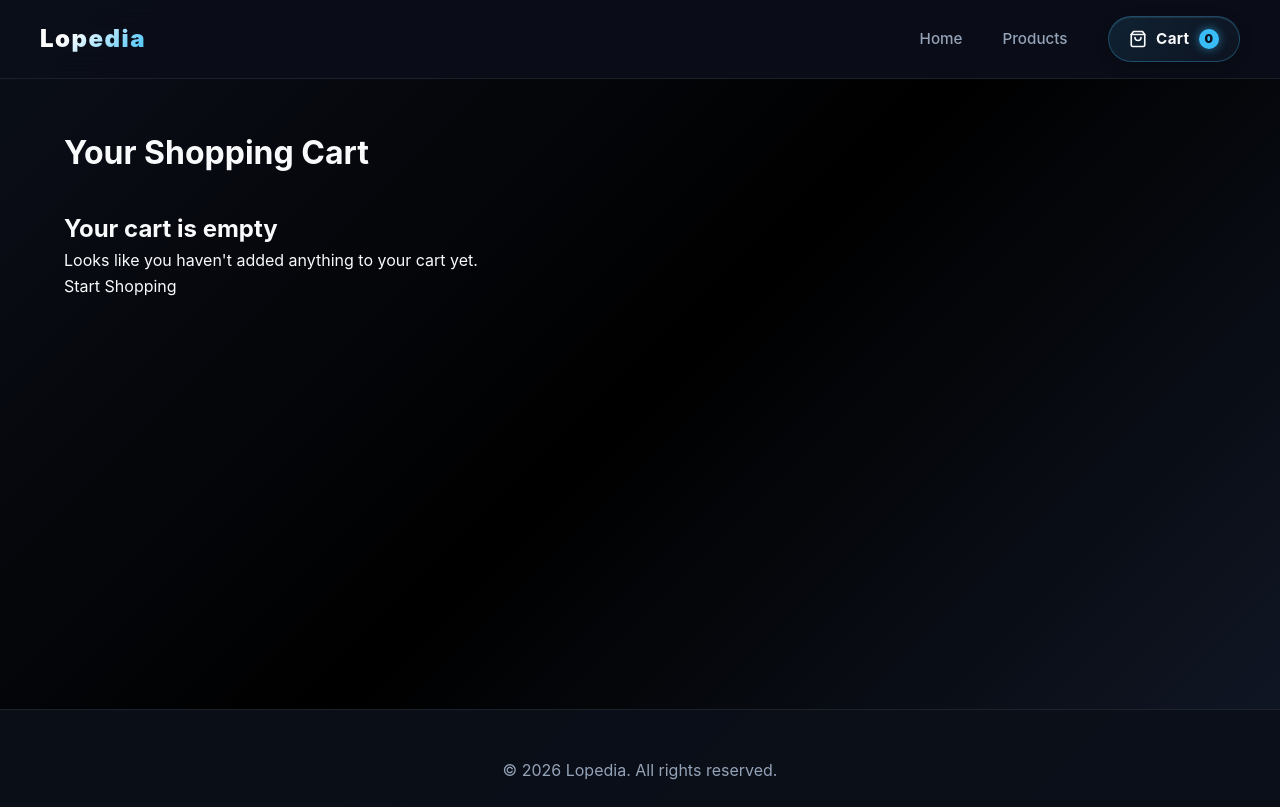
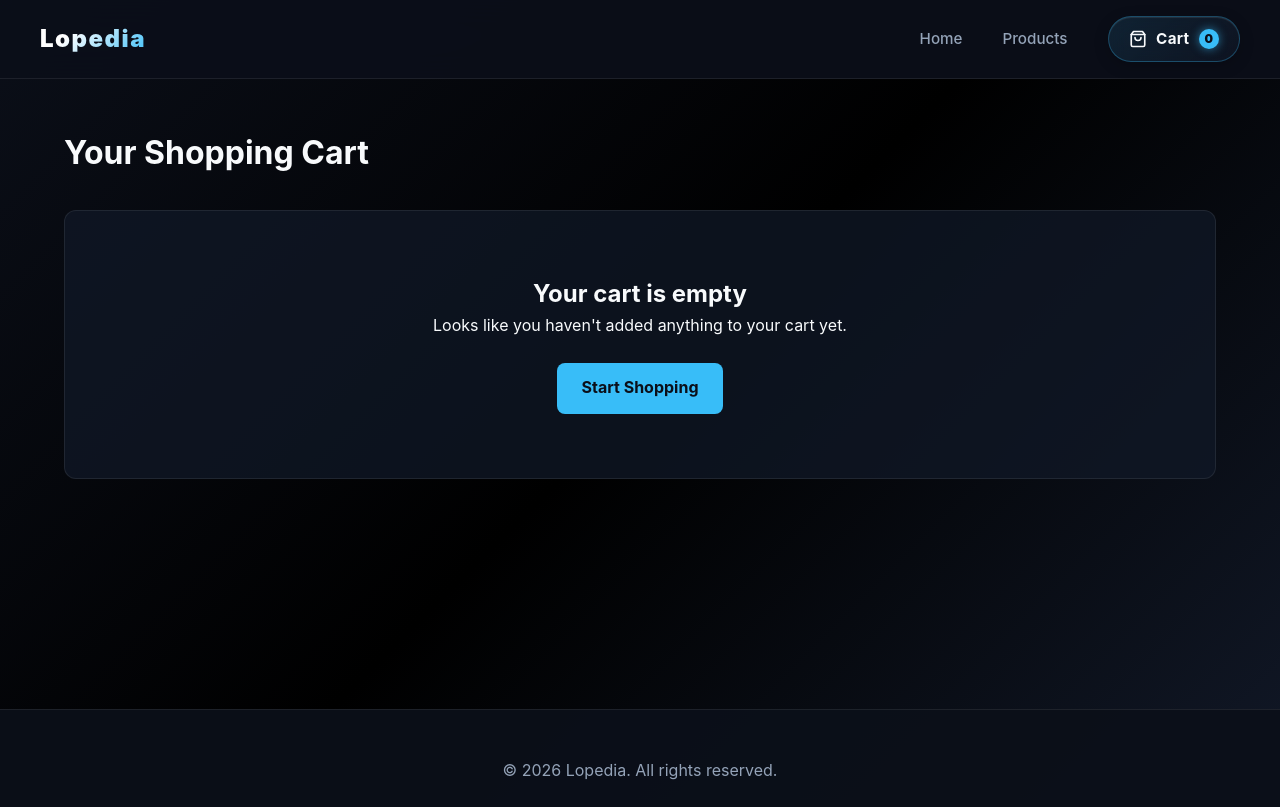
Before and after one commit to demetre-12/Finaluri, a React (Vite) app: page /cart in a window 1280 px wide. Built offline with nearby package versions, Linux system fonts and the light colour scheme.

Commit message:
teleponze cartpages gaworeba

```diff
--- a/src/index.css
+++ b/src/index.css
@@ -55,6 +55,7 @@ ul {
   padding: 2.5rem 1.5rem;
 }
 
+/* ================= HEADER ================= */
 .header {
   position: sticky;
   top: 0;
@@ -176,12 +177,6 @@ ul {
   color: #ffffff;
 }
 
-.cart-btn-trigger:active,
-.cart-link:active {
-  transform: translateY(0);
-  box-shadow: 0 0 10px rgba(56, 189, 248, 0.3);
-}
-
 .cart-badge {
   background: var(--accent-blue);
   color: #0b0f19;
@@ -205,46 +200,7 @@ ul {
   color: #0b0f19;
 }
 
-@media (max-width: 768px) {
-  .header-container {
-    padding: 1rem 1.5rem;
-  }
-
-  .mobile-menu-btn {
-    display: block;
-  }
-
-  .nav-menu {
-    display: none;
-    flex-direction: column;
-    position: absolute;
-    top: 100%;
-    left: 0;
-    width: 100%;
-    background: rgba(11, 15, 25, 0.98);
-    backdrop-filter: blur(20px);
-    -webkit-backdrop-filter: blur(20px);
-    border-bottom: 1px solid var(--glass-border);
-    padding: 1.5rem;
-    gap: 1.25rem;
-    align-items: flex-start;
-  }
-
-  .nav-menu.open {
-    display: flex;
-  }
-
-  .nav-menu a:not(.cart-link) {
-    font-size: 1.1rem;
-    width: 100%;
-  }
-
-  .cart-link {
-    width: 100%;
-    justify-content: center;
-  }
-}
-
+/* ================= CATALOG & SEARCH ================= */
 .catalog-header-bar {
   display: flex;
   justify-content: space-between;
@@ -287,6 +243,7 @@ ul {
   color: var(--text-main);
 }
 
+/* ================= PRODUCT CARDS & GRID ================= */
 .product-grid {
   display: grid;
   grid-template-columns: repeat(auto-fill, minmax(260px, 1fr));
@@ -337,6 +294,7 @@ ul {
 .product-card:hover .product-image-box img {
   transform: translate(-50%, -50%) scale(1.05);
 }
+
 .product-info {
   margin-top: 1rem;
   flex: 1;
@@ -408,17 +366,12 @@ ul {
 }
 
 @keyframes pulse-glow {
-  0% {
-    opacity: 0.4;
-  }
-  50% {
-    opacity: 0.8;
-  }
-  100% {
-    opacity: 0.4;
-  }
+  0% { opacity: 0.4; }
+  50% { opacity: 0.8; }
+  100% { opacity: 0.4; }
 }
 
+/* ================= PRODUCT DETAIL PAGE ================= */
 .luxury-detail-wrapper {
   max-width: 1200px;
   margin: 1.5rem auto;
@@ -581,6 +534,7 @@ ul {
   box-shadow: 0 6px 25px rgba(56, 189, 248, 0.5);
 }
 
+/* ================= CART PAGE ================= */
 .cart-page-container {
   max-width: 1200px;
   margin: 3rem auto;
@@ -759,6 +713,25 @@ ul {
   background: var(--accent-hover);
 }
 
+.empty-cart-card {
+  background: var(--glass-bg);
+  border: 1px solid var(--glass-border);
+  border-radius: 12px;
+  padding: 4rem 2rem;
+  text-align: center;
+}
+
+.continue-shop-btn {
+  display: inline-block;
+  margin-top: 1.5rem;
+  background: var(--accent-blue);
+  color: #0b0f19;
+  padding: 0.8rem 1.5rem;
+  border-radius: 8px;
+  font-weight: 700;
+}
+
+/* ================= FOOTER ================= */
 .lopedia-footer {
   background: rgba(11, 15, 25, 0.95);
   border-top: 1px solid var(--glass-border);
@@ -768,6 +741,7 @@ ul {
   text-align: center;
 }
 
+/* ================= RESPONSIVE DESIGN (MOBILE & TABLET) ================= */
 @media (max-width: 900px) {
   .catalog-header-bar {
     flex-direction: column;
@@ -792,8 +766,87 @@ ul {
   .luxury-image-showcase {
     height: 320px;
   }
+}
 
+@media (max-width: 768px) {
+  .header-container {
+    padding: 1rem 1.5rem;
+  }
+
+  .mobile-menu-btn {
+    display: block;
+  }
+
+  .nav-menu {
+    display: none;
+    flex-direction: column;
+    position: absolute;
+    top: 100%;
+    left: 0;
+    width: 100%;
+    background: rgba(11, 15, 25, 0.98);
+    backdrop-filter: blur(20px);
+    -webkit-backdrop-filter: blur(20px);
+    border-bottom: 1px solid var(--glass-border);
+    padding: 1.5rem;
+    gap: 1.25rem;
+    align-items: flex-start;
+  }
+
+  .nav-menu.open {
+    display: flex;
+  }
+
+  .nav-menu a:not(.cart-link) {
+    font-size: 1.1rem;
+    width: 100%;
+  }
+
+  .cart-link {
+    width: 100%;
+    justify-content: center;
+  }
+
+  /* Cart Mobile Optimization */
   .cart-layout {
     grid-template-columns: 1fr;
+    gap: 1.5rem;
+  }
+
+  .cart-item-card {
+    flex-direction: column;
+    align-items: flex-start;
+    gap: 1rem;
+    padding: 1rem;
+  }
+
+  .cart-item-img {
+    width: 100%;
+    height: 140px;
+  }
+
+  .cart-item-actions {
+    width: 100%;
+    flex-direction: row;
+    justify-content: space-between;
+    align-items: center;
+    border-top: 1px solid rgba(255, 255, 255, 0.05);
+    padding-top: 0.8rem;
+  }
+
+  .cart-page-container {
+    padding: 1rem 0.8rem;
+    margin: 1rem auto;
   }
 }
+
+@media (max-width: 600px) {
+  .luxury-purchase-zone {
+    flex-direction: column;
+  }
+
+  .luxury-qty-selector {
+    width: 100%;
+    justify-content: space-between;
+  }
+}
```
